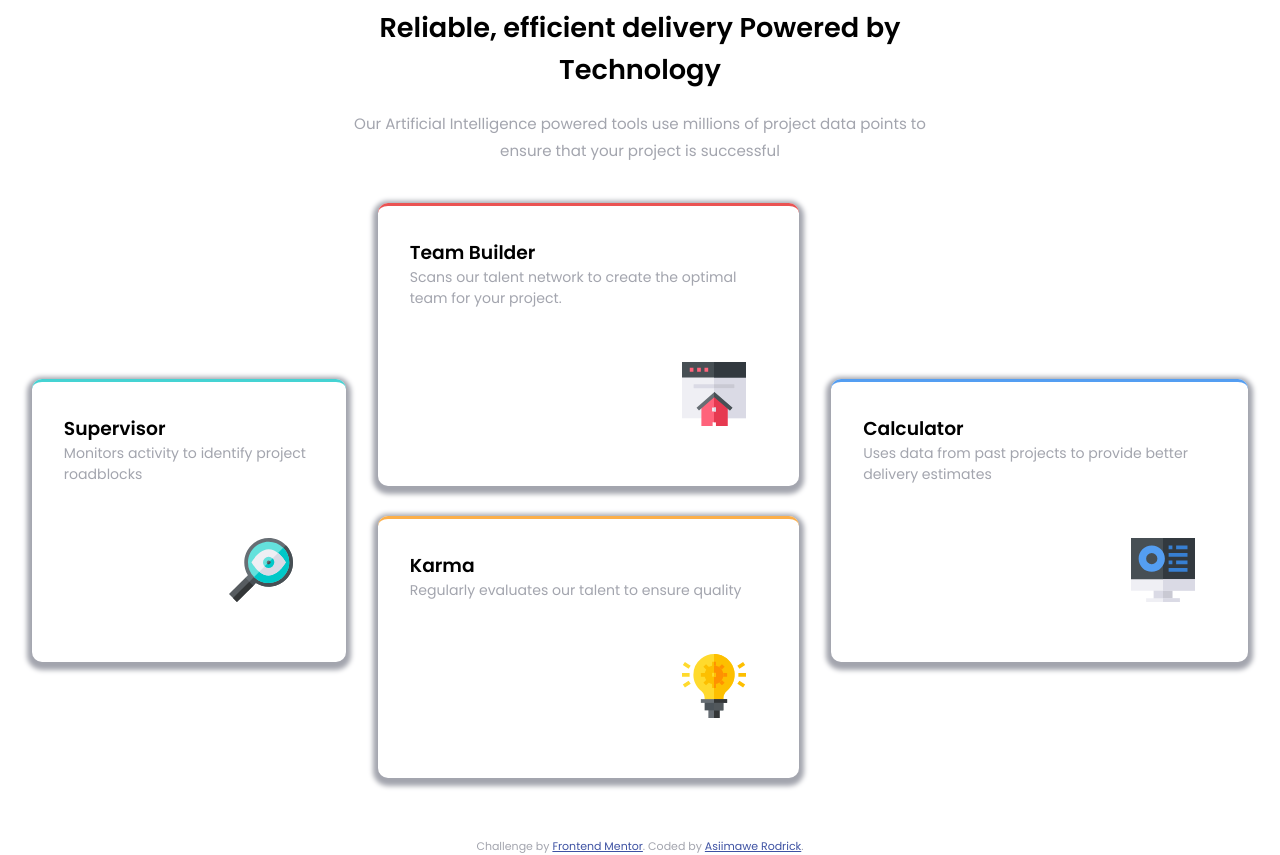
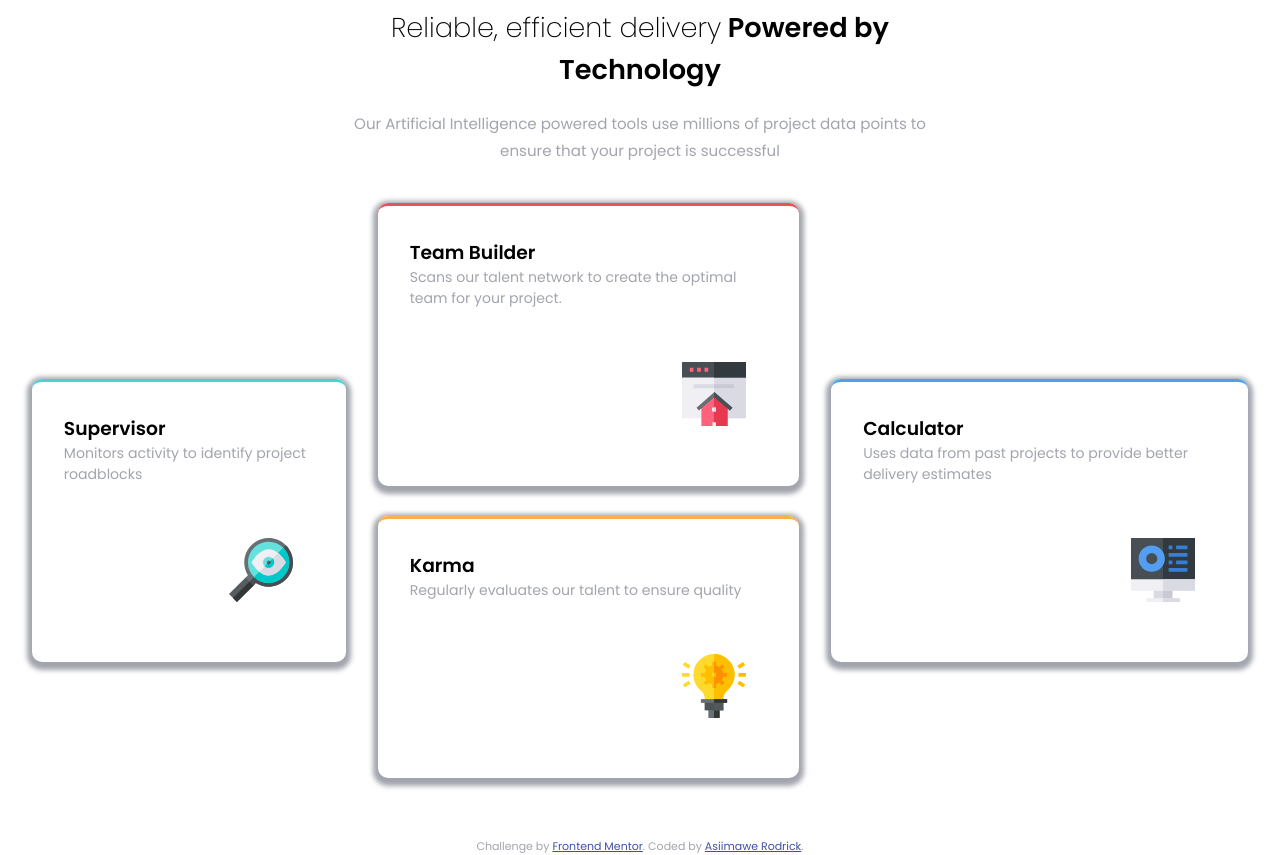
Before and after one commit to Pablo-cyber21/four-card-feature-live, a plain HTML site: page index.html in a window 1280 px wide. Drawn offline with Linux system fonts and the light colour scheme.

Commit message:
Update main.css

```diff
--- a/main.css
+++ b/main.css
@@ -20,8 +20,12 @@
   margin: 0;
 }
 
-span {
+large-font {
   font-weight: 600;
+}
+
+.small-font{
+font-weight:200;
 }
 
 p {
```
